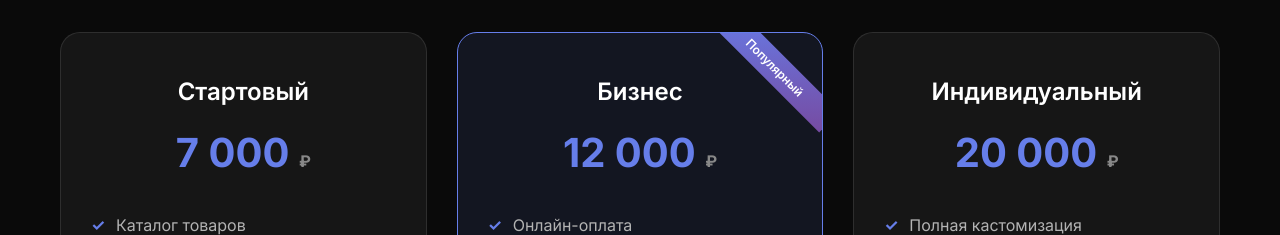
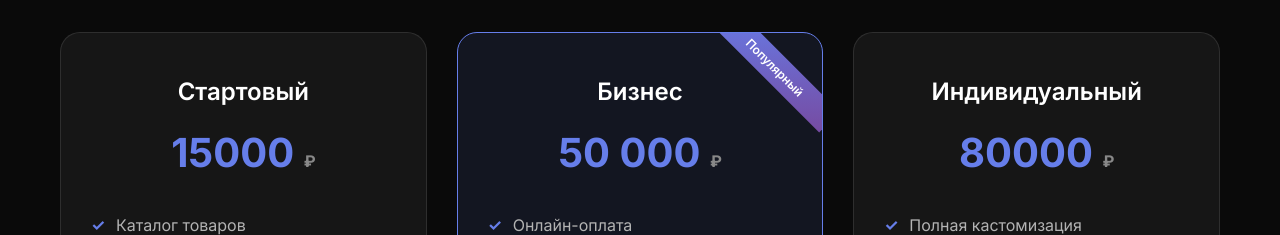
Before and after one commit to dropfor/dropfor.github.io, a plain HTML site: page index.html in a window 1280 px wide. Shown: the part 1740-1975 px from the top of the page. Drawn offline with Linux system fonts and the light colour scheme.

Commit message:
Update index.html

```diff
--- a/index.html
+++ b/index.html
@@ -513,7 +513,7 @@
             <div class="pricing-grid">
                 <div class="pricing-card">
                     <h3>Стартовый</h3>
-                    <div class="price">7 000 <span>₽</span></div>
+                    <div class="price">15000 <span>₽</span></div>
                     <ul>
                         <li>Каталог товаров</li>
                         <li>Приём заявок</li>
@@ -525,7 +525,7 @@
                 </div>
                 <div class="pricing-card featured">
                     <h3>Бизнес</h3>
-                    <div class="price">12 000 <span>₽</span></div>
+                    <div class="price">50 000 <span>₽</span></div>
                     <ul>
                         <li>Онлайн-оплата</li>
                         <li>База клиентов</li>
@@ -537,7 +537,7 @@
                 </div>
                 <div class="pricing-card">
                     <h3>Индивидуальный</h3>
-                    <div class="price">20 000 <span>₽</span></div>
+                    <div class="price">80000 <span>₽</span></div>
                     <ul>
                         <li>Полная кастомизация</li>
                         <li>Сложная логика</li>
```
